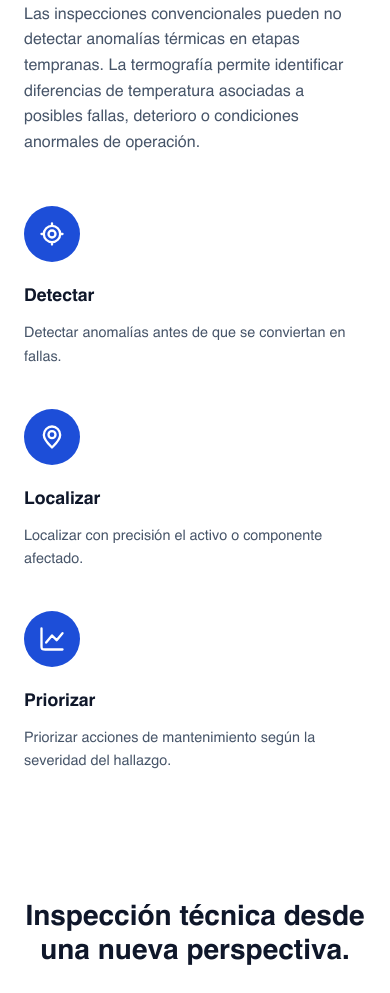
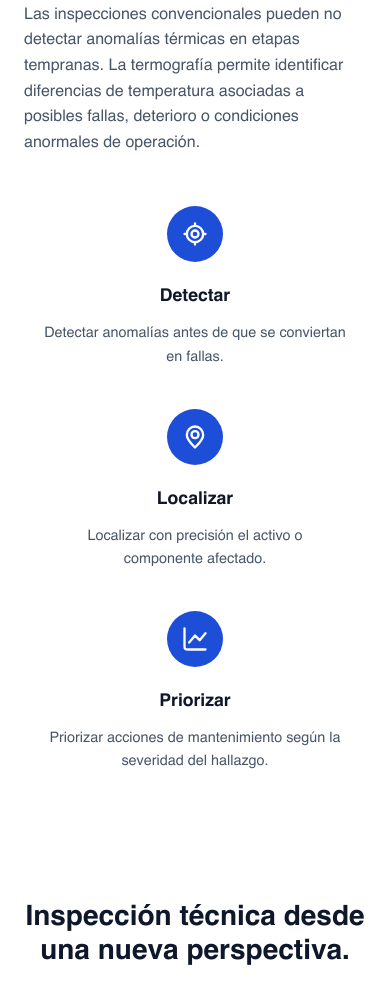
Before and after one commit to Mindmazing/Soner-Landing-Page, a website built with Vite: page index.html in a window 390 px wide. Shown: the part 1030-2023 px from the top of the page. Built offline with nearby package versions, Linux system fonts and the light colour scheme.

Commit message:
Center benefit items on mobile

```diff
--- a/index.html
+++ b/index.html
@@ -36,7 +36,7 @@
       <div class="hero-overlay"></div>
       <div class="container hero-content">
         <h1>Más allá<br>de lo visible.</h1>
-        <p>Inspección termográfica aérea con drones para<br>identificar anomalías térmicas, puntos calientes y<br>condiciones que pueden convertirse en fallas.</p>
+        <p>Inspección termográfica aérea con drones para identificar anomalías térmicas, puntos calientes y condiciones que pueden convertirse en fallas.</p>
         <div class="hero-buttons">
           <a href="solicitar.html" class="btn btn-primary">Solicitar una inspección &rarr;</a>
           <a href="#servicios" class="btn btn-outline">Conocer nuestros servicios</a>
--- a/src/style.css
+++ b/src/style.css
@@ -43,6 +43,14 @@ body {
   color: var(--text-dark);
   line-height: 1.6;
   background-color: var(--bg-white);
+}
+
+h1, h2, h3, h4, h5, h6 {
+  text-wrap: balance;
+}
+
+p {
+  text-wrap: pretty;
 }
 
 a {
@@ -944,6 +952,12 @@ a {
   .benefits-items {
     flex-direction: column;
     gap: 40px;
+    text-align: center;
+  }
+
+  .benefit-item .round-icon {
+    margin-left: auto;
+    margin-right: auto;
   }
 
   .services-grid, .deliverables-cards {
```
